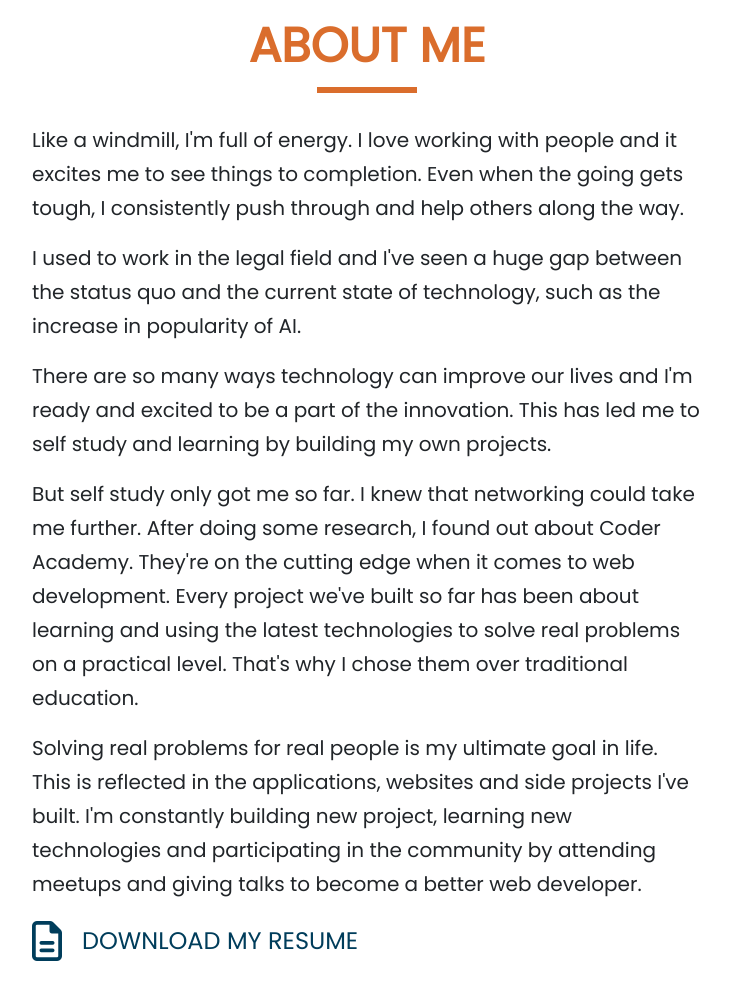
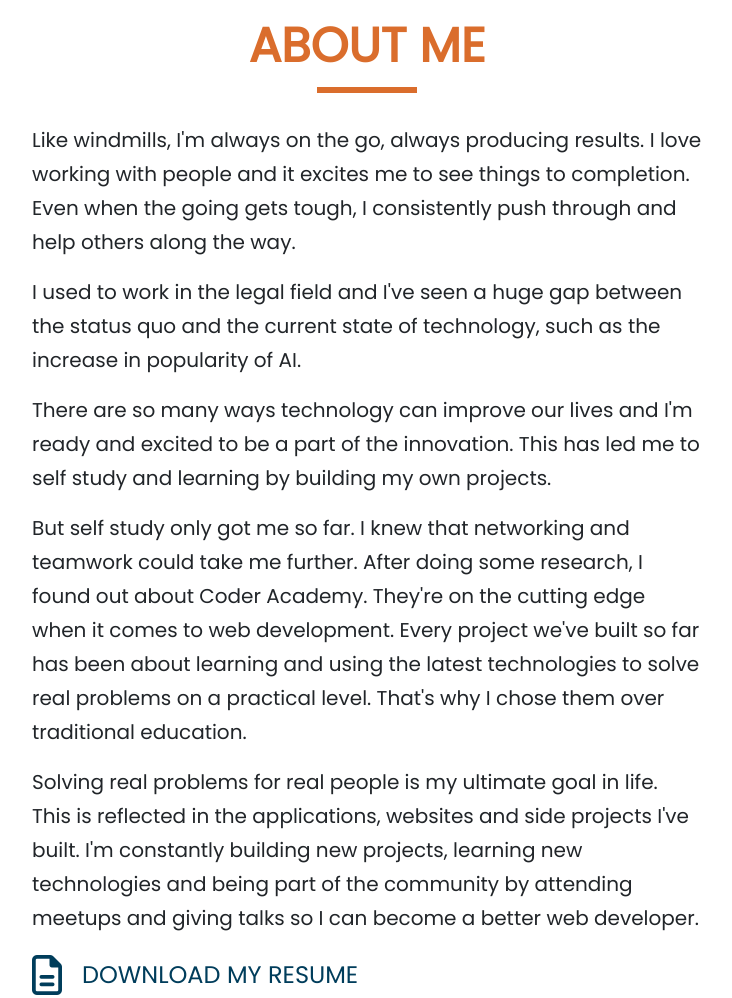
Before and after one commit to johnvoon/portfolio-website, a plain HTML site: page index.html in a window 1280 px wide. Shown: the part 820-1818 px from the top of the page, without its empty margins (273-1005 px from the left). Drawn offline with Linux system fonts and the light colour scheme.

Commit message:
Updated bio

```diff
--- a/index.html
+++ b/index.html
@@ -102,8 +102,8 @@
       <section id="about" class="about-me">
         <h2>About Me</h2>
         <p>
-          Like a windmill, I'm full of energy. I love working with people and it excites me to see things to completion. Even when
-          the going gets tough, I consistently push through and help others along the way.
+          Like windmills, I'm always on the go, always producing results. I love working with people and it excites me to see things
+          to completion. Even when the going gets tough, I consistently push through and help others along the way.
         </p>
         <p>
           I used to work in the legal field and I've seen a huge gap between the status quo and the current state of technology, such
@@ -114,15 +114,15 @@
           led me to self study and learning by building my own projects.
         </p>
         <p>
-          But self study only got me so far. I knew that networking could take me further. After doing some research, I found out about
-          Coder Academy. They're on the cutting edge when it comes to web development. Every project we've built so far has
-          been about learning and using the latest technologies to solve real problems on a practical level. That's why I
-          chose them over traditional education.
+          But self study only got me so far. I knew that networking and teamwork could take me further. After doing some research,
+          I found out about Coder Academy. They're on the cutting edge when it comes to web development. Every project we've
+          built so far has been about learning and using the latest technologies to solve real problems on a practical level.
+          That's why I chose them over traditional education.
         </p>
         <p>
           Solving real problems for real people is my ultimate goal in life. This is reflected in the applications, websites and side
-          projects I've built. I'm constantly building new project, learning new technologies and participating in the community
-          by attending meetups and giving talks to become a better web developer.
+          projects I've built. I'm constantly building new projects, learning new technologies and being part of the community
+          by attending meetups and giving talks so I can become a better web developer.
         </p>
         <a href="/assets/John-Voon-Resume.pdf" class="about__resume" download>
           <span class="fa fa-file-text-o fa-2x about__resume-icon"></span>
```
